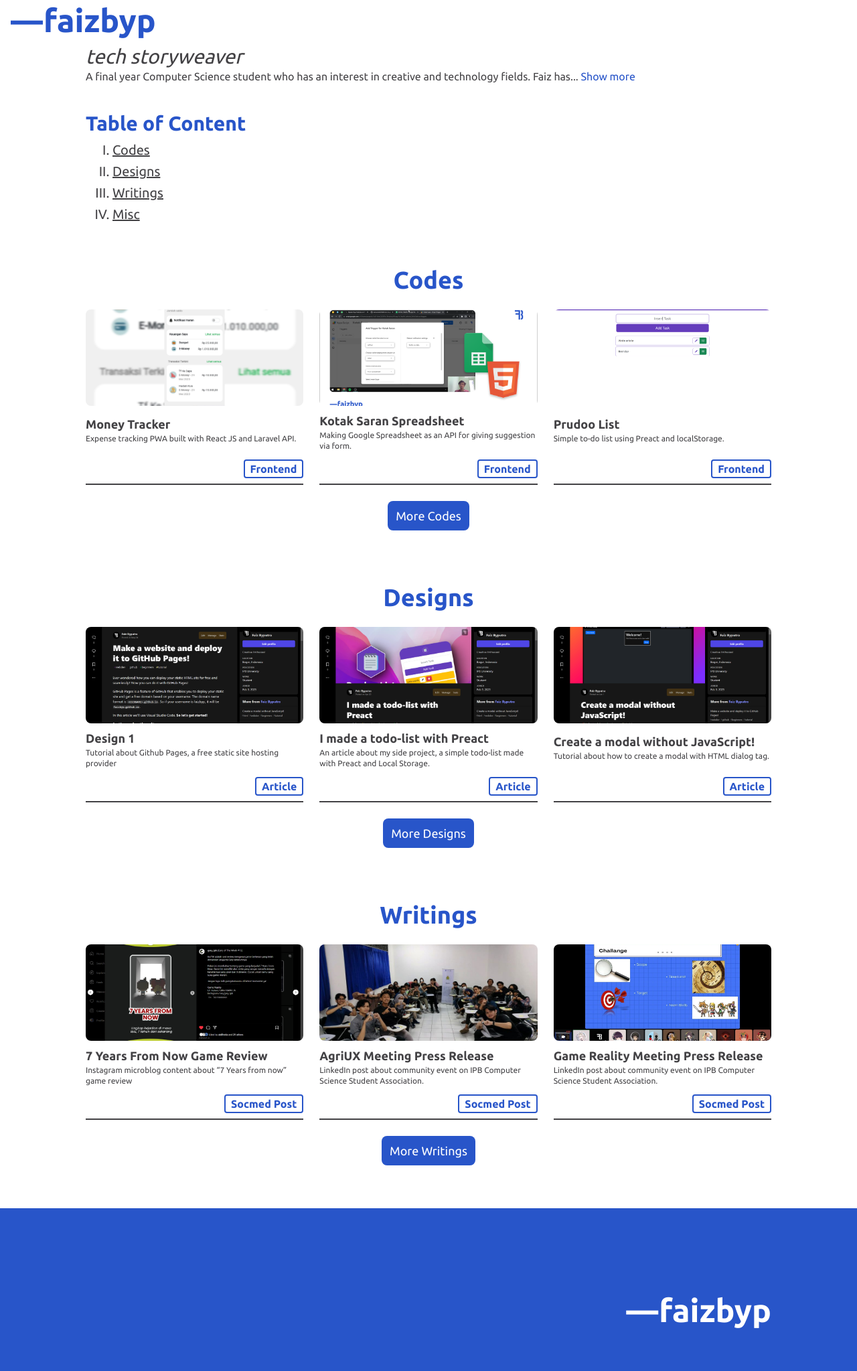
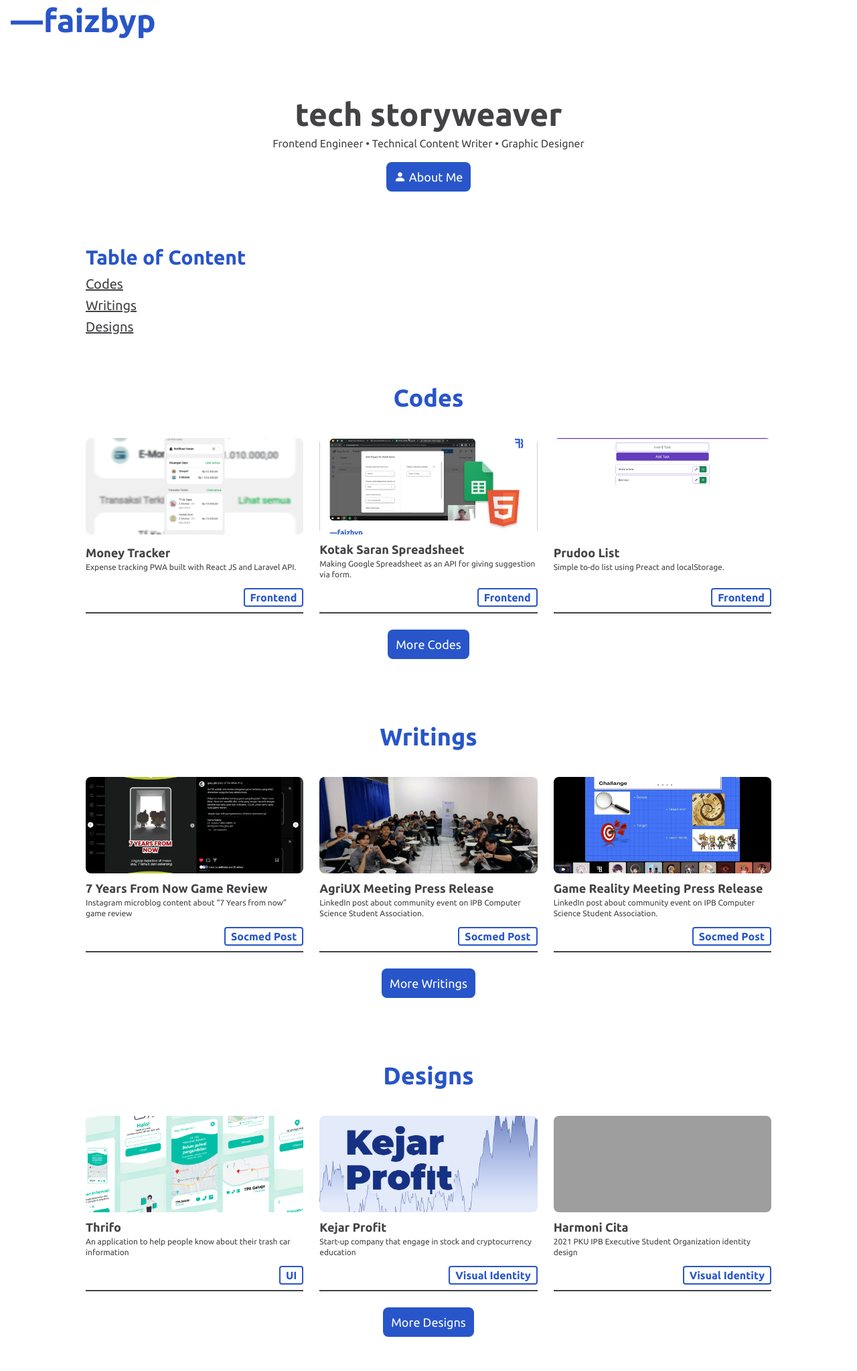
Before and after one commit to faizbyp/main-site, an Astro site: page / in a window 1280 px wide. Shown: the part 18-2065 px from the top of the page at 67% size. Built offline with nearby package versions, Linux system fonts and the light colour scheme; Astro itself is replaced by a stand-in of ours; grey boxes are pictures that could not be loaded.

Commit message:
finishing v1

```diff
--- a/src/components/Section.astro
+++ b/src/components/Section.astro
@@ -4,8 +4,8 @@ import Card from "../components/Card.astro"
 const {data, category} = Astro.props;
 ---
 
-<section id={category.toLowerCase()} class="py-10">
-  <h2 class="text-4xl text-primary text-center font-bold mb-6">{category}</h2>
+<section id={category.toLowerCase()} class="py-12">
+  <h2 class="text-4xl text-primary text-center font-bold mb-10">{category}</h2>
   <article class="grid md:grid-cols-2 lg:grid-cols-3 gap-6 place-items-center">
     {data.slice(0, 3).map((w) => (
       <Card data={w} />
--- a/src/contents/designs.json
+++ b/src/contents/designs.json
@@ -1,23 +1,37 @@
 [
   {
-    "title": "Design 1",
-    "desc": "Tutorial about Github Pages, a free static site hosting provider",
-    "url": "https://dev.to/faizbyp/make-a-website-and-deploy-it-to-github-pages-3i1m",
-    "img": "/img/image2.png",
-    "tag": "Article"
+    "title": "Thrifo",
+    "desc": "An application to help people know about their trash car information",
+    "url": "https://www.behance.net/gallery/148272675/Thrifo-UI-Design",
+    "img": "/img/designs/thrifo.png",
+    "tag": "UI"
   },
   {
-    "title": "I made a todo-list with Preact",
-    "desc": "An article about my side project, a simple todo-list made with Preact and Local Storage.",
-    "url": "https://dev.to/faizbyp/i-made-a-todo-list-with-preact-26oj",
-    "img": "/img/image5.png",
-    "tag": "Article"
+    "title": "Kejar Profit",
+    "desc": "Start-up company that engage in stock and cryptocurrency education",
+    "url": "https://www.behance.net/gallery/141378451/Kejar-Profit-Visual-Identity",
+    "img": "/img/designs/kp.png",
+    "tag": "Visual Identity"
   },
   {
-    "title": "Create a modal without JavaScript!",
-    "desc": "Tutorial about how to create a modal with HTML dialog tag.",
-    "url": "https://dev.to/faizbyp/create-a-modal-without-javascript-6eh",
-    "img": "/img/image13.png",
-    "tag": "Article"
+    "title": "Harmoni Cita",
+    "desc": "2021 PKU IPB Executive Student Organization identity design",
+    "url": "https://www.behance.net/gallery/141419631/Harmoni-Cita-Visual-Identity",
+    "img": "/img/designs/harta.png",
+    "tag": "Visual Identity"
+  },
+  {
+    "title": "Hijaz",
+    "desc": "Elegant personal logo work.",
+    "url": "https://www.behance.net/gallery/125330893/Logo-Design-Hijaz",
+    "img": "/img/designs/hijaz.png",
+    "tag": "Logo"
+  },
+  {
+    "title": "IT Today 2021",
+    "desc": "IT competition held by Himalkom IPB.",
+    "url": "https://www.behance.net/gallery/132966903/IT-Today-2021",
+    "img": "/img/designs/ittoday21.png",
+    "tag": "Graphics"
   }
 ]
--- a/src/layouts/Layout.astro
+++ b/src/layouts/Layout.astro
@@ -11,6 +11,7 @@ import { fade } from 'astro:transitions';
     <link rel="preconnect" href="https://fonts.googleapis.com">
     <link rel="preconnect" href="https://fonts.gstatic.com" crossorigin>
     <link href="https://fonts.googleapis.com/css2?family=Ubuntu:wght@400;700&display=swap" rel="stylesheet">
+		<link rel="stylesheet" href="https://cdn.jsdelivr.net/npm/bootstrap-icons@1.11.3/font/bootstrap-icons.min.css">
 		<meta name="viewport" content="width=device-width" />
 		<meta name="generator" content={Astro.generator} />
 		<title>{title}</title>
@@ -20,12 +21,23 @@ import { fade } from 'astro:transitions';
 		<main class="mx-4 my-6 text-secondary">
 			<a href="/" class="text-5xl font-bold text-primary">—faizbyp</a>
 			<article class="mx-auto mt-3 max-w-screen-lg">
-				<slot transition:animate={fade({ duration: '0.6s' })}></slot>
+				<slot transition:animate={fade({ duration: '0.5s' })}></slot>
 			</article>
 		</main>
-		<footer class="bg-primary py-32">
+		<footer class="bg-primary py-32 px-4">
 			<div class="grid content-center justify-end max-w-screen-lg mx-auto">
-				<h1 class="text-5xl font-bold text-white">—faizbyp</h1>
+				<h1 class="text-5xl font-bold text-white mb-3">—faizbyp</h1>
+				<div class="text-white text-2xl flex justify-end gap-4">
+					<a href="https://www.linkedin.com/in/faizbyp/" class=" opacity-80 hover:scale-125 hover:opacity-100 focus:opacity-100 focus:scale-110 transition" target="_blank">
+						<i class="bi bi-linkedin"></i>
+					</a>
+					<a href="https://github.com/faizbyp" class=" opacity-80 hover:scale-125 hover:opacity-100 focus:opacity-100 focus:scale-110 transition" target="_blank">
+						<i class="bi bi-github"></i>
+					</a>
+					<a href="https://www.behance.net/faizbyp" class=" opacity-80 hover:scale-125 hover:opacity-100 focus:opacity-100 focus:scale-110 transition" target="_blank">
+						<i class="bi bi-behance"></i>
+					</a>
+				</div>
 			</div>
 		</footer>
 	</body>
--- a/src/pages/about.astro
+++ b/src/pages/about.astro
@@ -3,6 +3,15 @@ import Layout from "../layouts/Layout.astro"
 ---
 
 <Layout>
-  <h3 class="text-3xl text-center">about me</h3>
-  <p class="text-justify">A final year Computer Science student who has an interest in creative and technology fields. Faiz has a high level of curiosity, able to take the initiative and think critically, is full of consideration, and never runs out of ambitions. Faiz always looks for opportunities to develop his capacity, both in terms of soft skills and technical skills.</p>
+  <main class="mx-auto max-w-screen-sm mb-24">
+    <h2 class="text-4xl text-primary text-center font-bold my-6">About Me</h2>
+    <div class="my-4">
+      <img src="/profile.jpg" alt="Faiz Byputra" width="180" height="180" class="mx-auto">
+      <h3 class="text-center text-3xl font-bold mt-2">Faiz Byputra</h3>
+    </div>
+    <p class="text-justify mb-4">A Computer Science graduate interested in creative and technology fields. Faiz has a high level of curiosity, able to take the initiative and think critically, is full of consideration, and never runs out of ambitions. Faiz always looks for opportunities to develop his capacity, both in terms of soft skills and technical skills.</p>
+    <div class="flex justify-end">
+      <a href="mailto:faizbyp@gmail.com" target="_blank" class="underline hover:text-primary transition"><i class="bi bi-envelope-fill"></i> faizbyp@gmail.com</a>
+    </div>
+  </main>
 </Layout>
--- a/src/pages/index.astro
+++ b/src/pages/index.astro
@@ -8,27 +8,26 @@ import codes from "../contents/codes.json"
 ---
 
 <Layout title="faizbyp - tech storyweaver">
-	<header>
-		<h3 class="text-3xl italic">tech storyweaver</h3>
-		<a href="/about">
-			<p class="hover:underline">
-				A final year Computer Science student who has an interest in creative and technology fields. Faiz has... <span class="text-primary">Show more</span>
-			</p>
-		</a>
+	<header class="py-20 grid place-content-center text-center">
+		<h3 class="text-5xl font-bold">tech storyweaver</h3>
+		<p class="mt-2 mb-4">Frontend Engineer • Technical Content Writer • Graphic Designer</p>
+		<div class="flex justify-center">
+			<a href="/about" class="bg-primary text-white text-lg px-3 py-2 rounded-lg hover:scale-105 focus:scale-100 focus:opacity-75 transition"><i class="bi bi-person-fill"></i> About Me</a>
+		</div>
 	</header>
 
-	<nav class="mt-10 mb-6">
+	<nav class="mb-6 text-center md:text-left">
 		<h2 class="text-3xl text-primary font-bold">Table of Content</h2>
-		<ol class="list-[upper-roman] ml-10 my-2 text-xl underline space-y-1">
-			<li><a href="#codes" class="hover:text-primary transition">Codes</a></li>
-			<li><a href="#designs" class="hover:text-primary transition">Designs</a></li>
-			<li><a href="#writings" class="hover:text-primary transition">Writings</a></li>
-			<li><a href="#misc" class="hover:text-primary transition">Misc</a></li>
+		<ol class="my-2 text-xl underline space-y-1">
+			<li><a href="#codes" class="hover:text-primary focus:text-primary transition">Codes</a></li>
+			<li><a href="#writings" class="hover:text-primary focus:text-primary transition">Writings</a></li>
+			<li><a href="#designs" class="hover:text-primary focus:text-primary transition">Designs</a></li>
+			<!-- <li><a href="#misc" class="hover:text-primary transition">Misc</a></li> -->
 		</ol>
 	</nav>
 
 	<Section data={codes} category="Codes" />
+	<Section data={writings} category="Writings" />
 	<Section data={designs} category="Designs" />
-	<Section data={writings} category="Writings" />
 
 </Layout>
```
Also changed, not shown: public/img/designs/ittoday21.png (added), public/img/designs/kp.png (added), public/img/designs/thrifo.png (added), public/profile.jpg (added), 2 other files.
